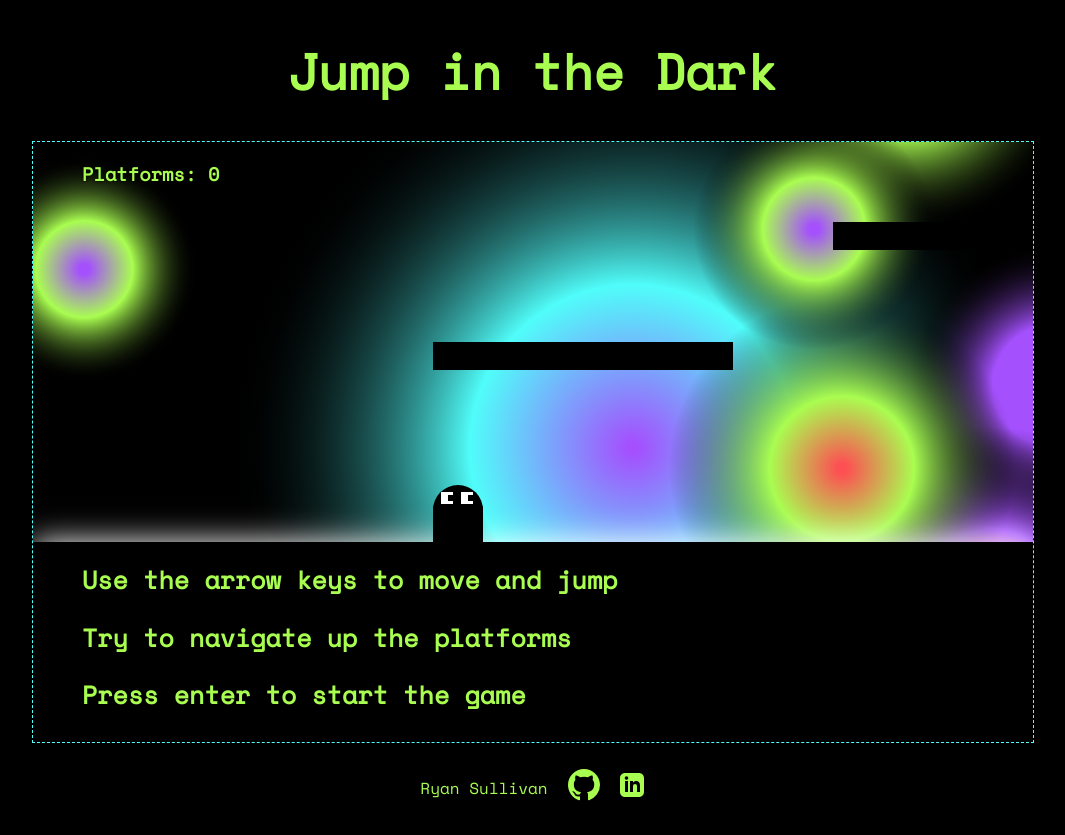
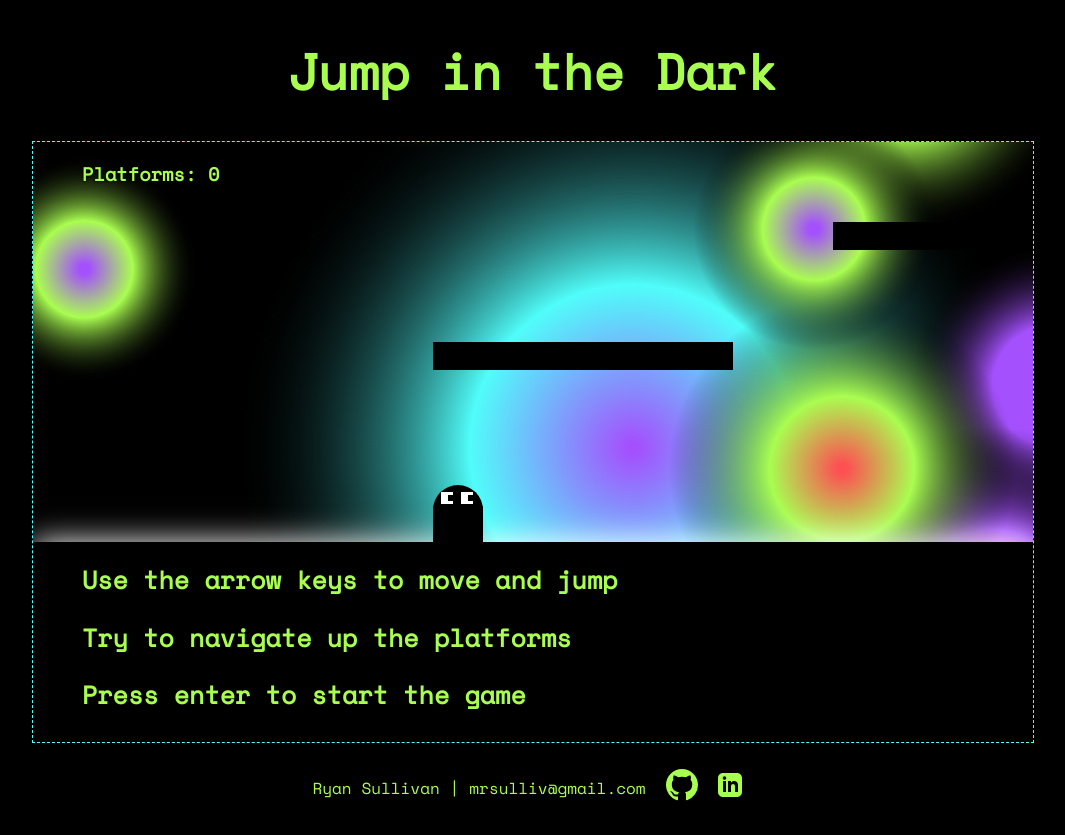
Before and after one commit to rysllvn/jump, a website built with webpack: page index.html in a window 1280 px wide. Shown: the whole page, without its empty margins (108-1173 px from the left). Built offline with nearby package versions, Linux system fonts and the light colour scheme.

Commit message:
Add email to footer

```diff
--- a/index.html
+++ b/index.html
@@ -35,7 +35,8 @@
             </canvas>
         </div>
         <footer>
-            <p class="social-link">Ryan Sullivan</p>
+            <p>Ryan Sullivan |</p>
+            <a href="mailto: mrsulliv@gmail.com" class="social-link">mrsulliv@gmail.com</p>
             <a href="https://github.com/device89/jump">
                 <svg class="social-link" height="32" width="32" viewBox="0 0 16 16">
                     <path d="M8 0C3.58 0 0 3.58 0 8c0 3.54 2.29 6.53 5.47 7.59.4.07.55-.17.55-.38 0-.19-.01-.82-.01-1.49-2.01.37-2.53-.49-2.69-.94-.09-.23-.48-.94-.82-1.13-.28-.15-.68-.52-.01-.53.63-.01 1.08.58 1.23.82.72 1.21 1.87.87 2.33.66.07-.52.28-.87.51-1.07-1.78-.2-3.64-.89-3.64-3.95 0-.87.31-1.59.82-2.15-.08-.2-.36-1.02.08-2.12 0 0 .67-.21 2.2.82.64-.18 1.32-.27 2-.27.68 0 1.36.09 2 .27 1.53-1.04 2.2-.82 2.2-.82.44 1.1.16 1.92.08 2.12.51.56.82 1.27.82 2.15 0 3.07-1.87 3.75-3.65 3.95.29.25.54.73.54 1.48 0 1.07-.01 1.93-.01 2.2 0 .21.15.46.55.38A8.013 8.013 0 0 0 16 8c0-4.42-3.58-8-8-8z"></path>
--- a/styles.css
+++ b/styles.css
@@ -42,11 +42,14 @@ h2 {
 }
 
 .social-link {
+    text-decoration: none;
+    color: #a9fd50;
     fill: #a9fd50;
     margin: 10px;
 }
 
 .social-link:hover {
+    color: #50fdfa;
     fill: #50fdfa;
 }
 
```
